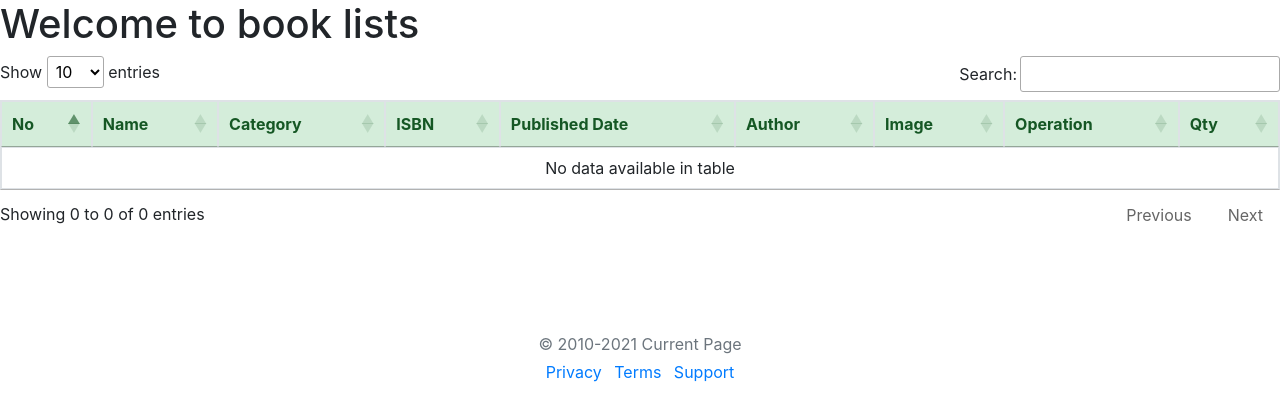
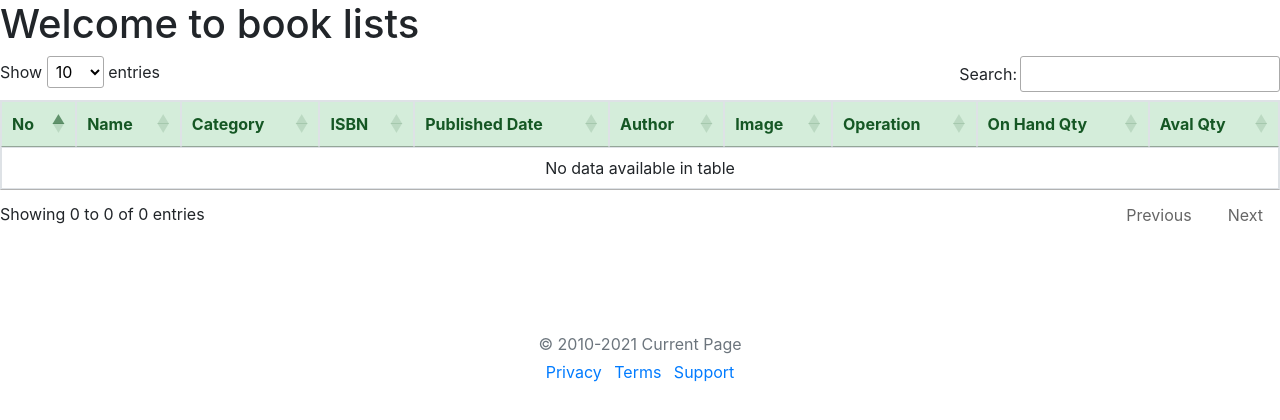
Before and after one commit to Kyawsoe1996/Library_Project, a Django app: page /book-list in a window 1280 px wide. Shown: the part 56-476 px from the top of the page. Run offline with Django 3.2, Linux system fonts and the light colour scheme; data that the repository does not hold is empty; some libraries are stand-ins or nearby versions.

Commit message:
If browwed minus stock of book and if return plus stock of book N add 'overall_method' function for reduce duplicate

```diff
--- a/library/models.py
+++ b/library/models.py
@@ -79,6 +79,7 @@ class Stock(models.Model):
 
     book_id = models.ForeignKey(Book,related_name="stocks",on_delete=models.CASCADE)
     quantity = models.IntegerField(default=1)
+    avail_qty = models.IntegerField()
 
     class Meta:
         """Meta definition for Stock."""
--- a/library/templates/library/book_list.html
+++ b/library/templates/library/book_list.html
@@ -23,7 +23,8 @@ Book Registration
                 <th>Author</th>
                 <th>Image</th>
                 <th>Operation</th>
-                <th>Qty</th>
+                <th>On Hand Qty</th>
+                <th>Aval Qty</th>
 
 
                 <!-- <th>Email</th>
@@ -44,6 +45,7 @@ Book Registration
                 <td><a href="{% url 'library:book-update' b.id %}">Edit</a>
                     <a href="{% url 'library:book-delete' b.id %}">Delete</a></td>
                 <td>{{ b.stocks.all.0.quantity}}</td>
+                <td>{{b.stocks.all.0.avail_qty}}</td>
             </tr>
            {% endfor %}
         </tbody>
--- a/library/views.py
+++ b/library/views.py
@@ -4,7 +4,7 @@ from django.contrib import messages
 from django.views.generic import ListView, DetailView, View
 from django.http import HttpResponse,JsonResponse,HttpResponseRedirect
 from .form import BookForm,BorrowForm
-from .models import Book,BorrowBook,Borrow
+from .models import Book,BorrowBook,Borrow,Stock
 import datetime
 from account.models import Account
 # Create your views here.
@@ -49,6 +49,35 @@ def BookDelete(request,id):
    return redirect("library:book-list")
 
 
+
+
+
+#code become duplicate, thats why making resuable
+#1. Creating borrow object,
+#2. Inside the borrow obj, adding borrow book list
+#3. After borrow, adding the stock quantity of the books  minus---1
+#4. Adding return date on borrow book obj
+#5 Adding borrow_status true in borrow_book obj
+def overall_method(borrow_book_lists,user,borrow_date):
+
+    today = datetime.datetime.today()
+    borrow = Borrow.objects.create(user=user,borrow_date=borrow_date,borrow_status=True)
+    print(borrow.books.all(),'#############',borrow.id)
+
+    for bor in borrow_book_lists:
+        borrow.books.add(bor.id)
+    borrow_one_obj = Borrow.objects.get(id=borrow.id)
+    for data in borrow_one_obj.books.all():
+        #adding_stock_quantity minus after borrowed for the specific book
+        stock = Stock.objects.get(book_id=data.book_id)
+        stock.avail_qty -= 1
+        stock.save()
+        data.borrow_status = True
+        data.return_date = borrow_one_obj.borrow_date + datetime.timedelta(days=data.book_id.book_expiry_days)
+        data.save()
+
+
+
 # Borrow Book
 def BorrowBooks(request):
    if request.method == "GET":
@@ -64,6 +93,8 @@ def BorrowBooks(request):
          books = form.cleaned_data.get("books")
          borrow_date = form.cleaned_data.get("borrow_date")
          print(datetime.datetime.today())
+
+
 
          book_lists = [book.id for book in books]
          borrow_book_lists = []
@@ -81,6 +112,7 @@ def BorrowBooks(request):
 
          borrow_qs_all = Borrow.objects.filter(user=user,borrow_status=True)
          if borrow_qs_all.exists():
+            #checking the duplicate borrow books
             for borrow_qs in borrow_qs_all:
 
                for i in BorrowBook.objects.filter(user=user,borrow_status=True):
@@ -91,83 +123,12 @@ def BorrowBooks(request):
                            messages.info(request," Book -  %s  already booked" %data.book_id.name)
                            return redirect("library:book-list")
 
-            today = datetime.datetime.today()
-            borrow = Borrow.objects.create(user=user,borrow_date=borrow_date,borrow_status=True)
-            print(borrow.books.all(),'#############',borrow.id)
-
-            for bor in borrow_book_lists:
-               borrow.books.add(bor.id)
-            borrow_one_obj = Borrow.objects.get(id=borrow.id)
-            for data in borrow_one_obj.books.all():
-               data.borrow_status = True
-               data.return_date = borrow_one_obj.borrow_date + datetime.timedelta(days=data.book_id.book_expiry_days)
-               data.save()
-               data.save()
-            # calculate_date=borrow.calculate_expiray_date()
-            # borrow.return_date  = calculate_date
-            # borrow.save()
-
-
-
+            #if there is no duplicate book,  then create another borrow_obj
+            overall_method(borrow_book_lists,user,borrow_date)
 
          else:
-            today = datetime.datetime.today()
-            borrow = Borrow.objects.create(user=user,borrow_date=borrow_date,borrow_status=True)
-
-
-            for bor in borrow_book_lists:
-               borrow.books.add(bor.id)
-
-            borrow_one_obj = Borrow.objects.get(id=borrow.id)
-
-            for data in borrow_one_obj.books.all():
-               data.borrow_status = True
-               data.return_date = borrow_one_obj.borrow_date + datetime.timedelta(days=data.book_id.book_expiry_days)
-               data.save()
-            # calculate_date=borrow.calculate_expiray_date()
-            # borrow.return_date  = calculate_date
-            # borrow.save()
-
-
-         # for b in books:
-
-         #    book = get_object_or_404(Book, id=b.id)
-
-
-
-         #    borrow_book, created = BorrowBook.objects.get_or_create(
-         #    book_id=book,
-         #    user=user,
-         #    borrow_status=False)
-
-         #    # order that has not been completed
-         #    # g = Borrow.objects.filter(user=user,borrow_status=True)
-
-
-         #    borrow_qs = Borrow.objects.filter(user=user,borrow_status=True)
-         #    if borrow_qs.exists():
-         #       borrow_qs = borrow_qs[0]
-         #       # for i in borrow_qs.books.all():
-         #       #    if i == borrow_book:
-         #       if borrow_book in borrow_qs.books.all():
-         #             messages.info(request, " Book -  %s  already booked" %b.name)
-         #       else:
-         #          today = datetime.datetime.today()
-         #          borrow = Borrow.objects.create(user=user,borrow_date=today,
-         #                   borrow_status=True)
-         #          borrow.books.add(borrow_book)
-
-
-
-
-
-
-         #    else:
-         #       today = datetime.datetime.today()
-         #       borrow = Borrow.objects.create(user=user,borrow_date=today,
-         #                   borrow_status=True)
-         #       borrow.books.add(borrow_book)
-
+            #newly created borrow objects.
+            overall_method(borrow_book_lists,user,borrow_date)
 
 
 
@@ -178,12 +139,7 @@ def BorrowBooks(request):
 
          return redirect("library:book-list")
 
-# def ViewIssueBook(request):
-#    user = request.user
-#    context = {
-#       'user':user
-#    }
-#    return render(request,'library/view_issue_book.html',context)
+
 
 class ViewIssueBook(View):
    def get(self, request, *args, **kwargs):
@@ -191,42 +147,10 @@ class ViewIssueBook(View):
       user = self.request.user
       account = Account.objects.get(user=user)
       borrow_qs_all = Borrow.objects.filter(user=account,borrow_status=True).order_by('borrow_date')
-
-      #overall_borrow_display
-      # book_lists = []
-      # for borrow_qs in borrow_qs_all:
-      #   for i in borrow_qs.books.all():
-      #      book_lists.append(i)
-
-      # print(book_lists,'################')
-
-      # context = {
-      #      'user':user,
-      #      'borrow_book_obj':book_lists
-      #   }
-
-
-
-       #calculate_fine
-      # fine_lists = []
-
-      # for borrow_qs in borrow_qs_all:
-      #    fine = Borrow.objects.filter(return_date__lt = borrow_qs.borrow_date)
-      # fine_lists.append(fine)
-      # for f in fine_lists:
-      #    print('500')
-      # print(fine_lists)
-
        #by_date
       context ={
          "borrow_qs_all":borrow_qs_all
       }
-
-
-
-
-
-
 
       return render(self.request,'library/view_issue_book.html',context)
 
@@ -244,6 +168,12 @@ def ReturnBook(request,id):
    borrow_book_obj.save()
 
    print(borrow_book_obj)
+   #for stock increment after book return
+   stock = Stock.objects.get(book_id=borrow_book_obj.book_id)
+
+   stock.avail_qty += 1
+   stock.save()
+
 
    borrow_obj =  Borrow.objects.get(id=borrow_book_obj.borrow_set.all()[0].id)
    tup_list  =[]
```
Also changed, not shown: library/apps.py (line endings or trailing spaces), library/migrations/0022_stock_avail_qty.py (added).
